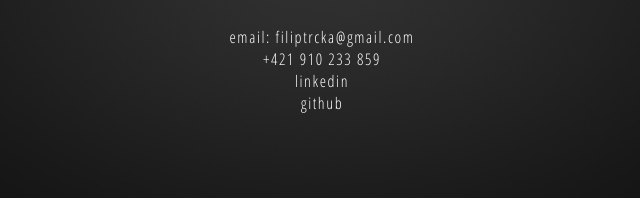
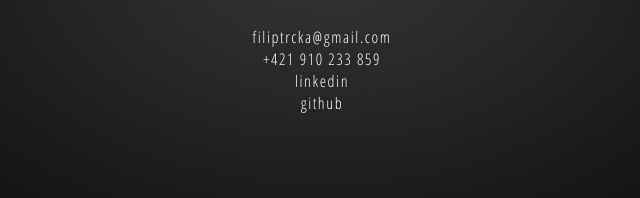
Before and after one commit to Joxer-Mocny/Webstranka, a plain HTML site: page kontakt.html in a window 1280 px wide. Shown: the part 376-574 px from the top of the page, 318-958 px from the left. Drawn offline with Linux system fonts and the light colour scheme.

Commit message:
initial commit

```diff
--- a/kontakt.html
+++ b/kontakt.html
@@ -39,7 +39,7 @@
       <p>V prípade pracovnej ponuky ma neváhajte kontaktovať</p>
     </div>
       <p>
-        <a href="mailto:filiptrcka@gmail.com" target="_blank">email: filiptrcka@gmail.com</a>
+        <a href="mailto:filiptrcka@gmail.com" target="_blank">filiptrcka@gmail.com</a>
         <a href="tel:+421910233859" target="_blank">+421 910 233 859</a>
         <a
           href="http://www.linkedin.com/in/filip-trcka-441683203"
```
Also changed, not shown: kontaktEN.html (+1 -1 lines).
